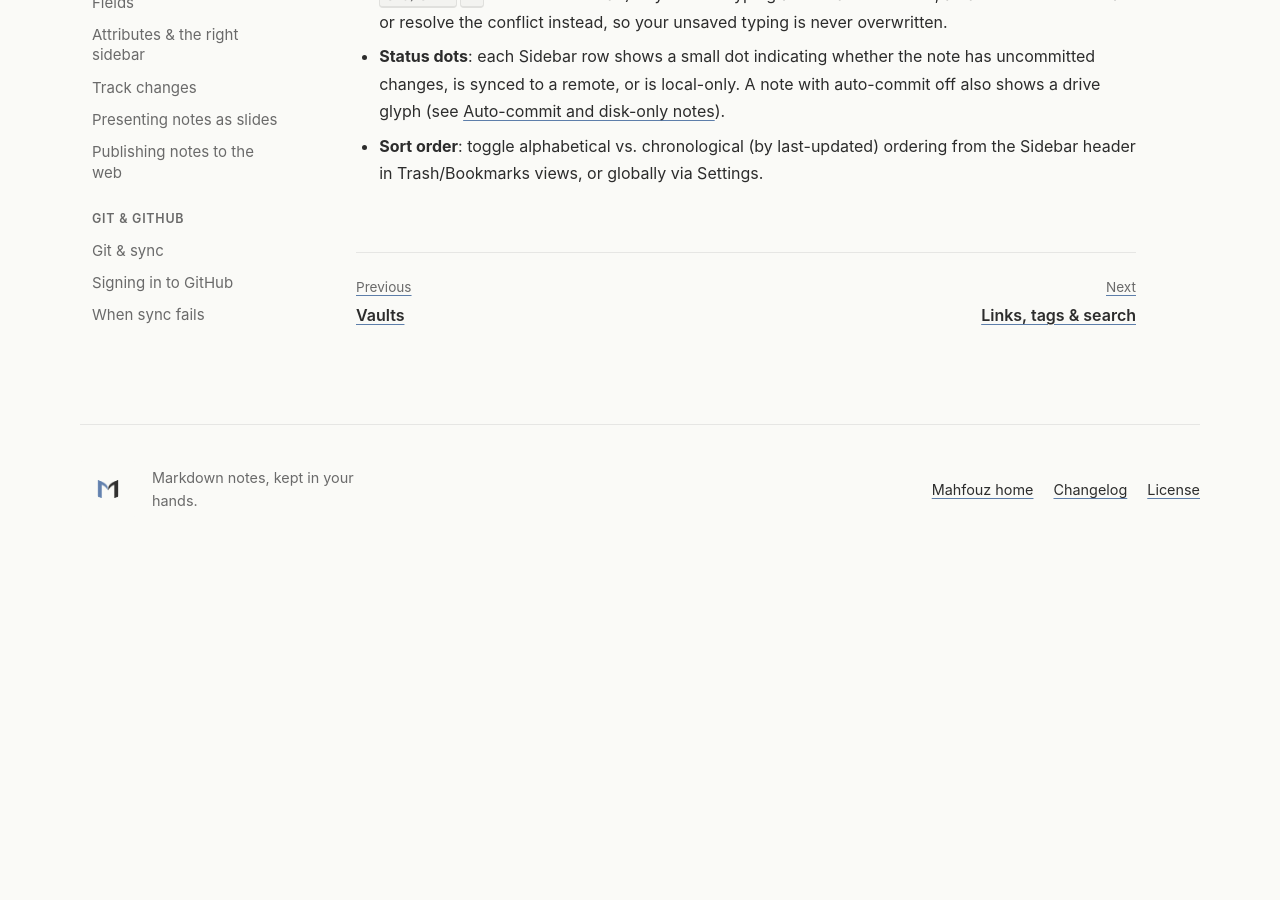
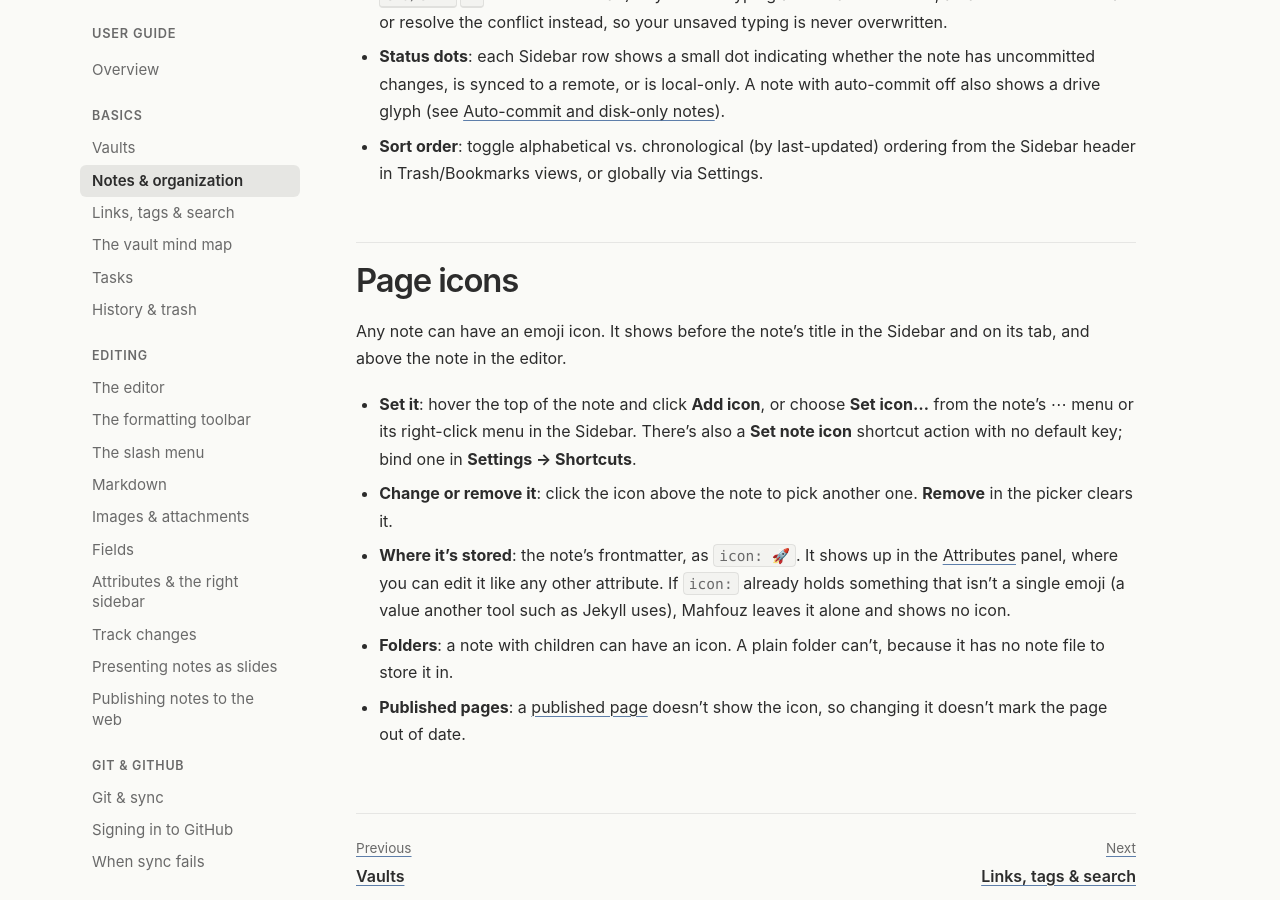
Before and after one commit to mahfouz-app/docs, a Jekyll site: the page built from guide/notes.md, in a window 1280 px wide and 900 px high, scrolled down 1767 px. Built offline with Jekyll 4.4.1, drawn with Linux system fonts in a browser that asks for light colours; before the commit the page ends 2320 px from its top, so only the background shows below that.

Commit message:
guide: page icons for notes
Document setting, changing and removing a note's emoji icon, how it's
stored (icon: frontmatter), and the Set note icon shortcut action.

Co-Authored-By: Claude Opus 5.5 <noreply@anthropic.com>

```diff
--- a/guide/notes.md
+++ b/guide/notes.md
@@ -83,3 +83,24 @@ declining keeps the older one-folder-per-note shape, which still works.
 - **Sort order**: toggle alphabetical vs. chronological (by last-updated)
   ordering from the Sidebar header in Trash/Bookmarks views, or globally
   via Settings.
+
+## Page icons
+
+Any note can have an emoji icon. It shows before the note's title in the
+Sidebar and on its tab, and above the note in the editor.
+
+- **Set it**: hover the top of the note and click **Add icon**, or choose
+  **Set icon…** from the note's ⋯ menu or its right-click menu in the
+  Sidebar. There's also a **Set note icon** shortcut action with no
+  default key; bind one in **Settings → Shortcuts**.
+- **Change or remove it**: click the icon above the note to pick another
+  one. **Remove** in the picker clears it.
+- **Where it's stored**: the note's frontmatter, as `icon: 🚀`. It shows
+  up in the [Attributes](/guide/attributes/) panel, where you can edit it
+  like any other attribute. If `icon:` already holds something that isn't
+  a single emoji (a value another tool such as Jekyll uses), Mahfouz
+  leaves it alone and shows no icon.
+- **Folders**: a note with children can have an icon. A plain folder
+  can't, because it has no note file to store it in.
+- **Published pages**: a [published page](/guide/publishing/) doesn't
+  show the icon, so changing it doesn't mark the page out of date.
```
Also changed, not shown: guide/shortcuts.md (+1 -0 lines).
